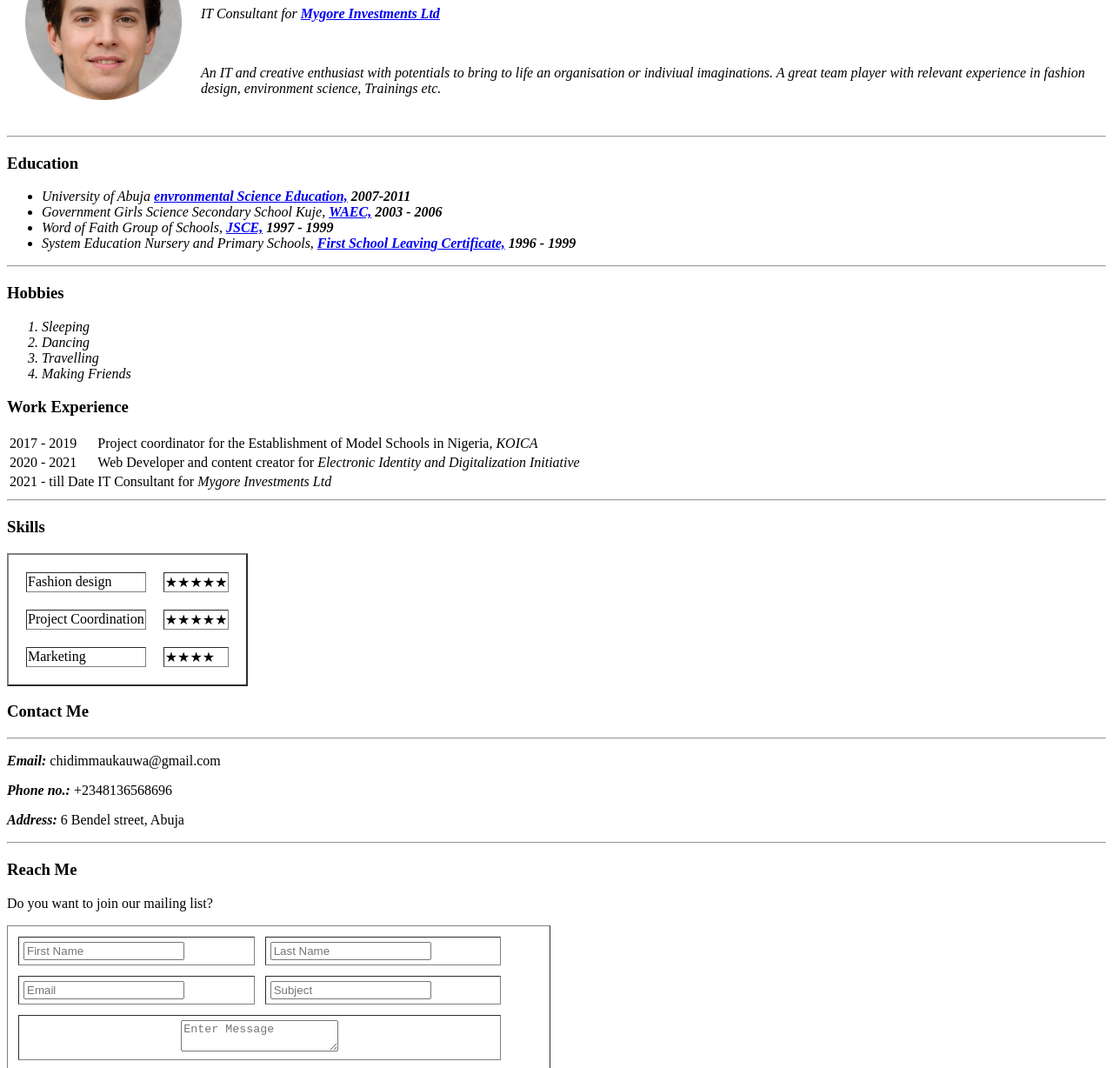
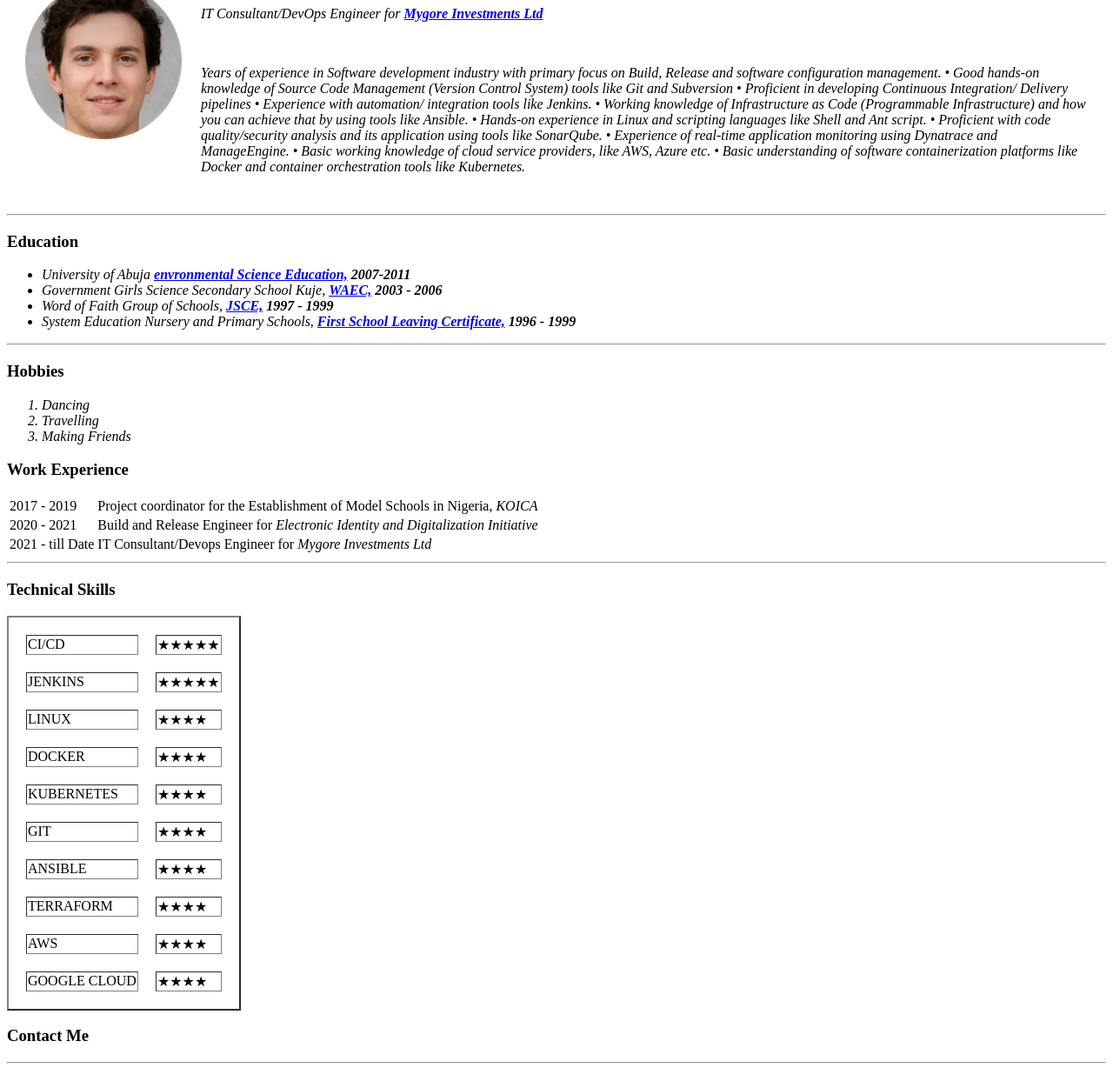
Before and after one commit to ChidiCeeway/CV, a plain HTML site: page index.html in a window 1280 px wide. Shown: the part 112-1340 px from the top of the page at 87% size. Drawn offline with Linux system fonts and the light colour scheme.

Commit message:
Update index.html

```diff
--- a/index.html
+++ b/index.html
@@ -3,7 +3,7 @@
 
 <head>
   <meta charset="utf-8">
-  <title>Chidimma Atom Review</title>
+  <title>Chidimma Devops Profile</title>
 </head>
 
 <body>
@@ -15,9 +15,18 @@
       </td>
       <td>
         <h1>Chidimma Peace</h1>
-        <p><em>IT Consultant for <strong><a href="#">Mygore Investments Ltd</a></strong></em></p>
+        <p><em>IT Consultant/DevOps Engineer for <strong><a href="#">Mygore Investments Ltd</a></strong></em></p>
         <br>
-        <p><em>An IT and creative enthusiast with potentials to bring to life an organisation or indiviual imaginations. A great team player with relevant experience in fashion design, environment science, Trainings etc.</em></p>
+        <p><em>Years of experience in Software development industry with primary focus on Build, Release and software configuration management.
+• Good hands-on knowledge of Source Code Management (Version Control System) tools like Git and Subversion
+• Proficient in developing Continuous Integration/ Delivery pipelines
+• Experience with automation/ integration tools like Jenkins.
+• Working knowledge of Infrastructure as Code (Programmable Infrastructure) and how you can achieve that by using tools like Ansible.
+• Hands-on experience in Linux and scripting languages like Shell and Ant script.
+• Proficient with code quality/security analysis and its application using tools like SonarQube.
+• Experience of real-time application monitoring using Dynatrace and ManageEngine.
+• Basic working knowledge of cloud service providers, like AWS, Azure etc.
+• Basic understanding of software containerization platforms like Docker and container orchestration tools like Kubernetes.</em></p>
       </td>
     </tr>
   </table>
@@ -36,7 +45,6 @@
 
   <i>
     <ol type="1">
-      <li>Sleeping</li>
       <li>Dancing</li>
       <li>Travelling</li>
       <li>Making Friends</li>
@@ -58,7 +66,7 @@
         2020 - 2021
       </td>
       <td>
-        Web Developer and content creator for <em>Electronic Identity and Digitalization Initiative</em>
+        Build and Release Engineer  for <em>Electronic Identity and Digitalization Initiative</em>
       </td>
     </tr>
     <tr>
@@ -66,23 +74,51 @@
         2021 - till Date
       </td>
       <td>
-        IT Consultant for <em>Mygore Investments Ltd</em>
+        IT Consultant/Devops Engineer for <em>Mygore Investments Ltd</em>
       </td>
     </tr>
   </table>
   <hr>
-  <h3>Skills</h3>
+  <h3>Technical Skills</h3>
   <table cellspacing="20" border="2">
     <tr>
-      <td>Fashion design</td>
+      <td>CI/CD</td>
       <td>★★★★★</td>
     </tr>
     <tr>
-      <td>Project Coordination</td>
+      <td>JENKINS</td>
       <td>★★★★★</td>
     </tr>
     <tr>
-      <td>Marketing</td>
+      <td>LINUX</td>
+      <td>★★★★</td>
+    </tr>
+    <tr>
+      <td>DOCKER</td>
+      <td>★★★★</td>
+    </tr>
+    <tr>
+      <td>KUBERNETES</td>
+      <td>★★★★</td>
+    </tr>
+    <tr>
+      <td>GIT</td>
+      <td>★★★★</td>
+    </tr>
+    <tr>
+      <td>ANSIBLE</td>
+      <td>★★★★</td>
+    </tr>
+    <tr>
+      <td>TERRAFORM</td>
+      <td>★★★★</td>
+    </tr>
+    <tr>
+      <td>AWS</td>
+      <td>★★★★</td>
+    </tr>
+    <tr>
+      <td>GOOGLE CLOUD</td>
       <td>★★★★</td>
     </tr>
   </table>
@@ -125,7 +161,7 @@
             <label for="Password:"></label>
 	    <input type="password" name="" value="" placeholder="password">
 	</th>
-            <p>Do you want to join our mailing list?</p>
+            <p>Send me an Email</p>
         <th colspan="2">
             <input type="checkbox" name="contact-submit" value="submit">
         </th>
```
